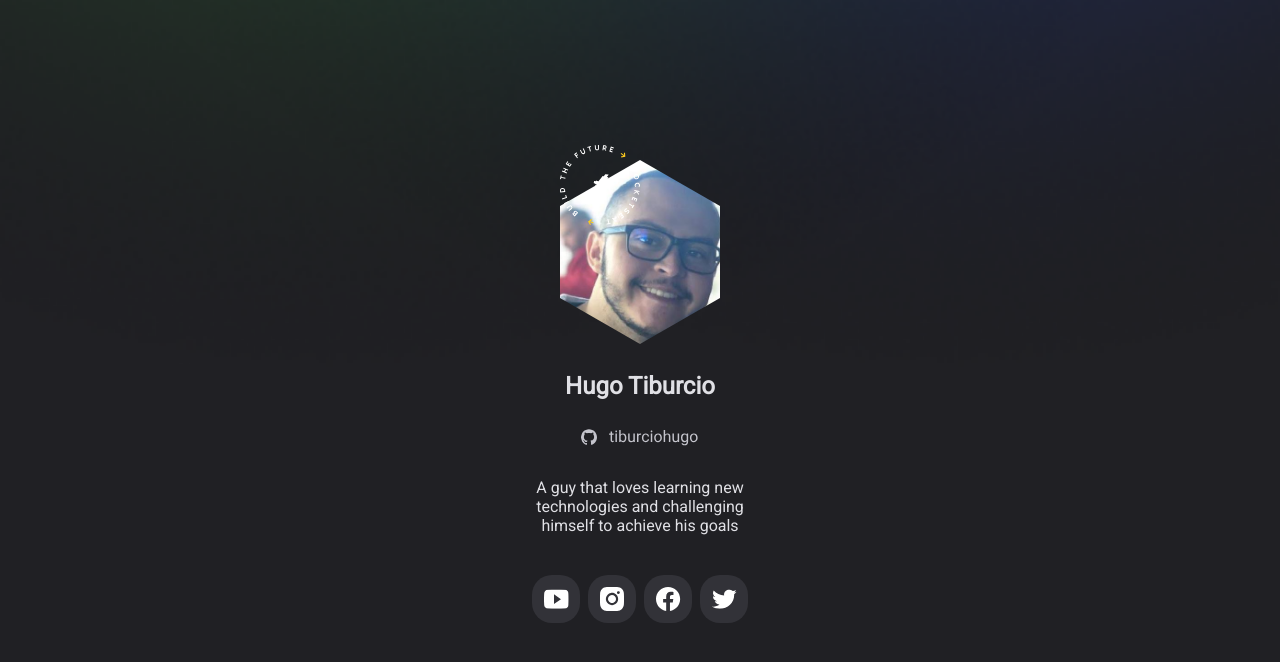
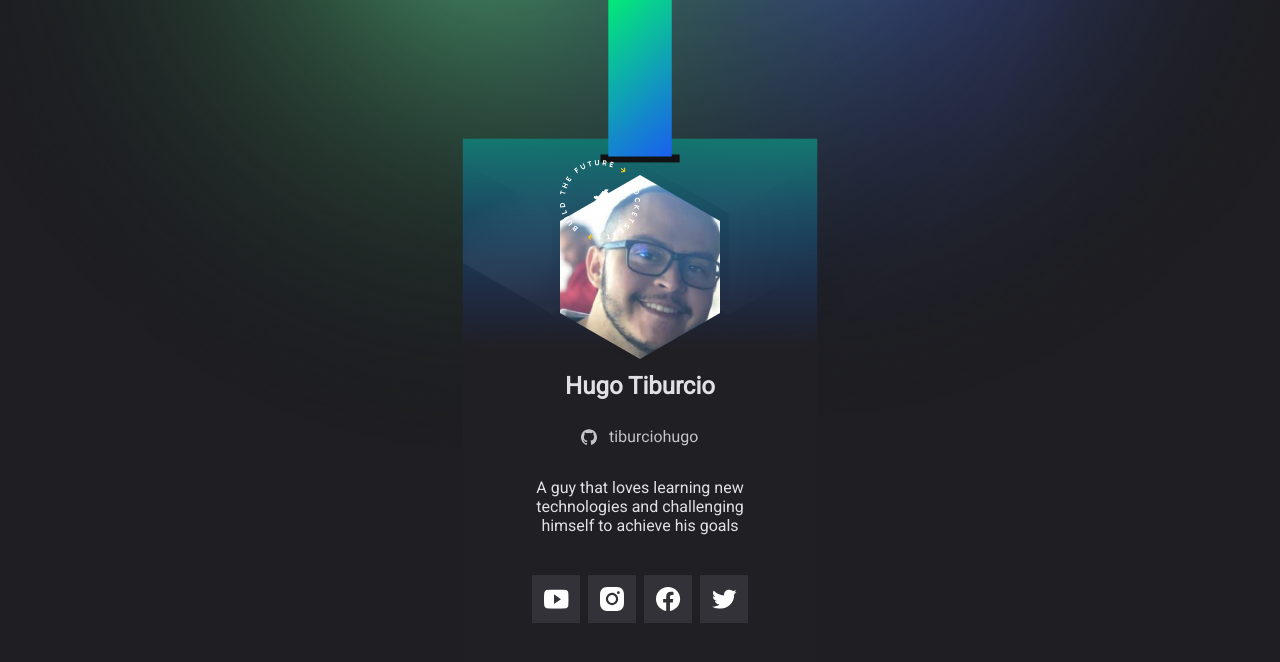
Before and after one commit to tiburciohugo/nlw-badge, a plain HTML site: page index.html in a window 1280 px wide. Drawn offline with Linux system fonts and the light colour scheme; no server answers.

Commit message:
Update style.css

```diff
--- a/style.css
+++ b/style.css
@@ -21,11 +21,29 @@ body {
 }
 
 main {
-  background: url(assets/newmobile.png) no-repeat center/cover;
+  /* background: url(assets/newmobile.png) no-repeat center/cover;     */
   width: 100vw;
   min-height: 812px;
   height: 100vh;
 }
+
+
+
+@media (min-width: 320px) and (max-width: 1024px) {
+  main {
+    background: url(assets/newmobile.png) no-repeat center/cover;
+    }
+}
+
+@media (min-width: 1025px) {
+  main {
+    background-image: url(assets/newdesktop.png);
+    background-position: center;
+    background-repeat: no-repeat;
+    background-size: cover;
+ }
+}
+
 
 .container {
   max-width: 250px;
@@ -34,14 +52,11 @@ main {
   text-align: center;
 }
 
-img {
-  border-radius: 20px;
-}
-
 .avatar {
   width: 10rem;
   margin: 10rem auto 0;
   position: relative;
+  top: 15px;
 }
 
 .avatar span {
```
